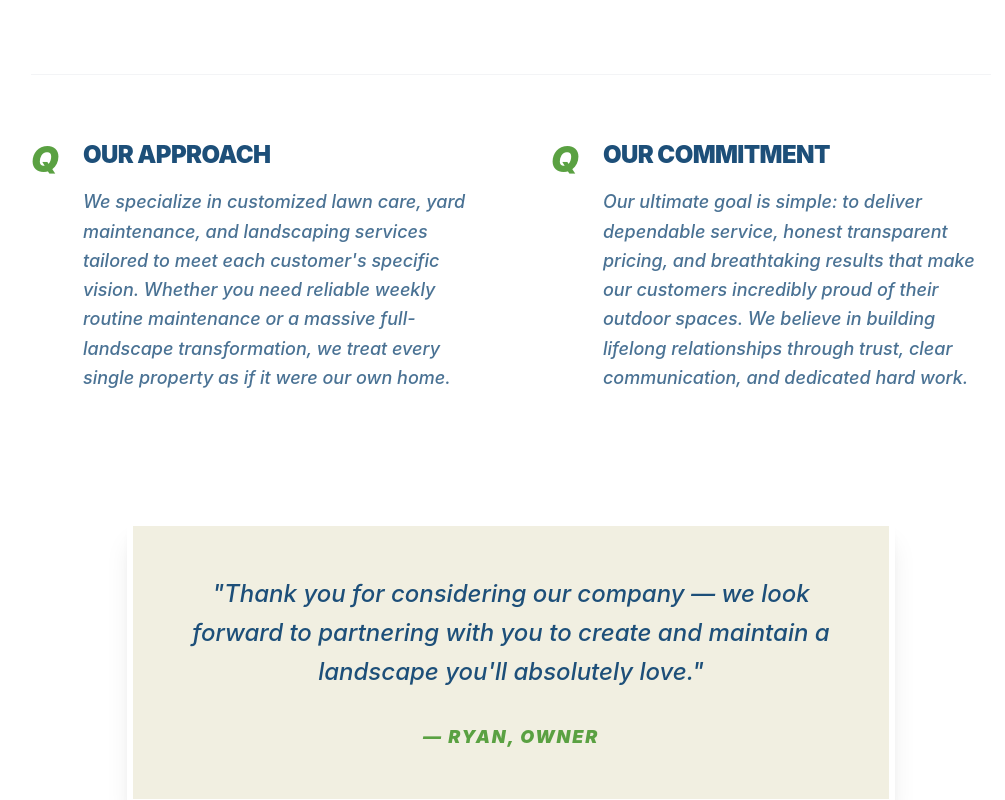
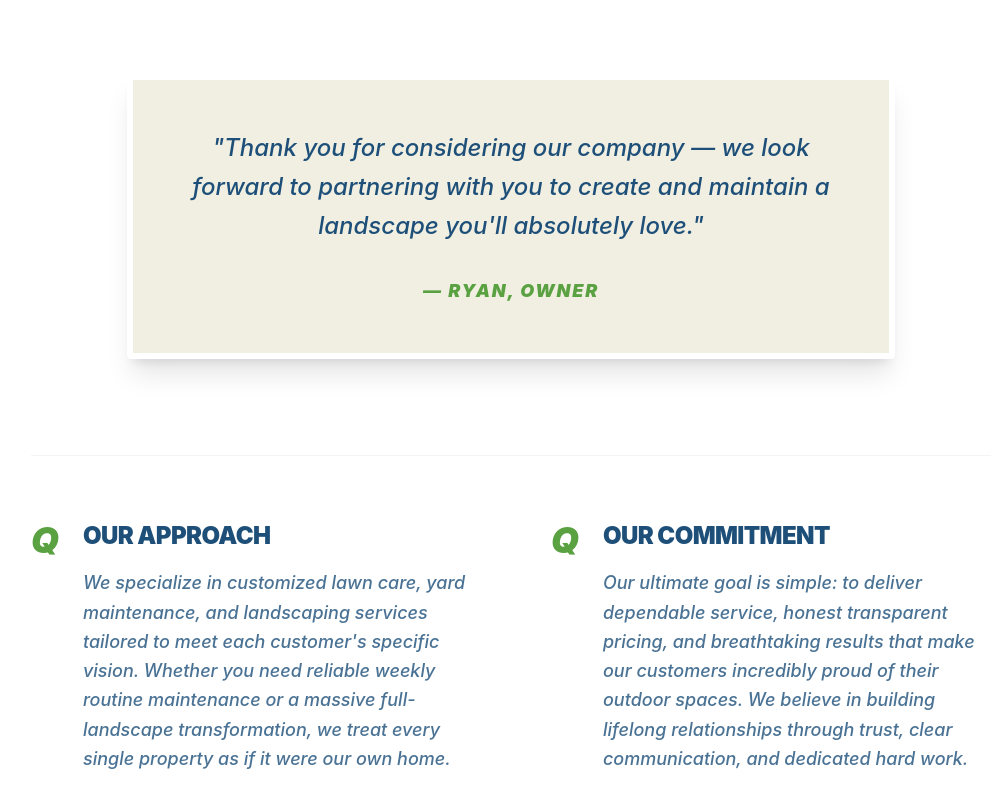
Before and after one commit to luanPro35/Environment, a React (Vite) app: page /about-us in a window 1280 px wide. Shown: the part 2260-3060 px from the top of the page, without its empty margins (129-1134 px from the left). Built offline with nearby package versions, Linux system fonts and the light colour scheme.

Commit message:
feat: add About Us page component with company narrative, service specializations, and contact call-to-action.

```diff
--- a/src/pages/AboutPage.jsx
+++ b/src/pages/AboutPage.jsx
@@ -91,6 +91,16 @@ const AboutPage = () => {
           </div>
         </div>
 
+        {/* Note from Ryan */}
+        <div className="mt-16 mb-24 max-w-3xl mx-auto text-center space-y-8 p-12 bg-[#f1efe1] rounded-sm border-[6px] border-white shadow-xl italic transition-transform hover:scale-[1.01] duration-500">
+          <p className="text-2xl font-medium text-[#1d4f79] leading-relaxed">
+            "Thank you for considering our company — we look forward to partnering with you to create and maintain a landscape you'll absolutely love."
+          </p>
+          <p className="text-lg font-black uppercase tracking-widest text-[#5aa142]">
+            — Ryan, Owner
+          </p>
+        </div>
+
         {/* Info Details (Grid Style) */}
         <div className="grid md:grid-cols-2 gap-x-20 gap-y-16 py-16 border-t border-gray-100">
           <InfoSection
@@ -101,16 +111,6 @@ const AboutPage = () => {
             title="Our Commitment"
             content="Our ultimate goal is simple: to deliver dependable service, honest transparent pricing, and breathtaking results that make our customers incredibly proud of their outdoor spaces. We believe in building lifelong relationships through trust, clear communication, and dedicated hard work."
           />
-        </div>
-
-        {/* Note from Ryan */}
-        <div className="mt-16 max-w-3xl mx-auto text-center space-y-8 p-12 bg-[#f1efe1] rounded-sm border-[6px] border-white shadow-xl italic transition-transform hover:scale-[1.01] duration-500">
-          <p className="text-2xl font-medium text-[#1d4f79] leading-relaxed">
-            "Thank you for considering our company — we look forward to partnering with you to create and maintain a landscape you'll absolutely love."
-          </p>
-          <p className="text-lg font-black uppercase tracking-widest text-[#5aa142]">
-            — Ryan, Owner
-          </p>
         </div>
       </section>
 
```
